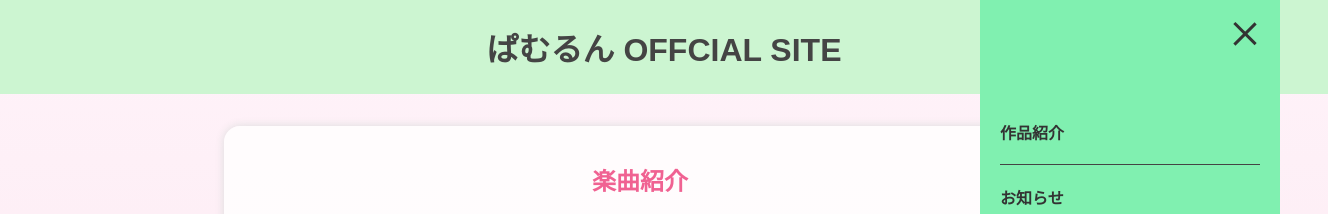
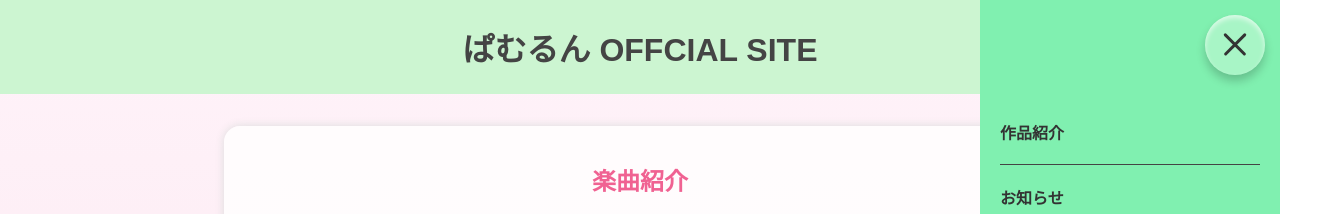
Before and after one commit to pamupamulun/music, a plain HTML site: page index.html in a window 1280 px wide. Both pictures are taken after a click on the element 1245 px from the left and 34 px from the top of the page. Shown: the top 214 px of the page, 1328 px wide, since content can reach past the window. Drawn offline with nearby package versions, Linux system fonts and the light colour scheme; a web font is replaced by a local one.

Commit message:
Add files via upload

```diff
--- a/index.html
+++ b/index.html
@@ -25,9 +25,7 @@
       padding: 1.5rem;
       text-align: center;
       color: #444;
-      width: 100%;
     }
-
     header h1 {
       margin: 0;
       font-size: 2rem;
--- a/main.css
+++ b/main.css
@@ -56,25 +56,39 @@
 /* ボタンのスタイル */
 .hamburger {
   position: fixed;
-  top: 20px;
-  right: 20px;
-  width: 30px;
+  top: 15px;
+  right: 15px;
+  width: 60px;
+  height: 60px;
+  background-color: #a8f5c6;
+  border-radius: 50%;
   cursor: pointer;
   z-index: 20;
+  display: block;
+  box-shadow:
+    0 6px 10px rgba(0, 0, 0, 0.2),
+    inset 0 3px 5px rgba(255, 255, 255, 0.6);
 }
 
 .hamburger span {
-  display: block;
+  position: absolute;
+  left: 50%;
+  transform: translateX(-50%);
+  width: 30px;
   height: 3px;
-  width: 100%;
   background-color: #333;
-  margin: 5px 0;
+  border-radius: 2px;
   transition: 0.4s;
 }
 
-/* バツ印に変化するスタイル */
+.hamburger span:nth-child(1) { top: 20px; }
+.hamburger span:nth-child(2) { top: 28px; }
+.hamburger span:nth-child(3) { top: 36px; }
+
 .hamburger.active span:nth-child(1) {
-  transform: rotate(45deg) translate(5px, 5px);
+  height: 2.5px;
+  top: 28px;
+  transform: translateX(-50%) rotate(45deg);
 }
 
 .hamburger.active span:nth-child(2) {
@@ -82,7 +96,9 @@
 }
 
 .hamburger.active span:nth-child(3) {
-  transform: rotate(-45deg) translate(6px, -6px);
+  height: 2.5px;
+  top: 28px;
+  transform: translateX(-50%) rotate(-45deg);
 }
 
 /* メニューリストのスタイル */
@@ -107,8 +123,9 @@
   width: 100%;
   margin: 0;
   padding: 1.5rem;
+  box-sizing: border-box;
   background-color: #ffffffcc;
-  border-radius: 1rem 1rem 0 0; /* 上だけ丸める*/
+  border-radius: 1rem 1rem 0 0;
   box-shadow: 0 0 10px #ddd;
   text-align: center;
   font-size: 0.9rem;
@@ -160,15 +177,15 @@ html, body {
 }
 
 .image-wrapper {
-  background: #fff;  /* ← 背景の透け防止 */
+  background: #fff;
   padding: 0;
   margin: 0;
 }
 
 .image-container {
   position: relative;
-  width: 100vw;
-  height: 100vh;
+  width: 100%;
+  height: 98vh;
   overflow: hidden;
 }
 
```
